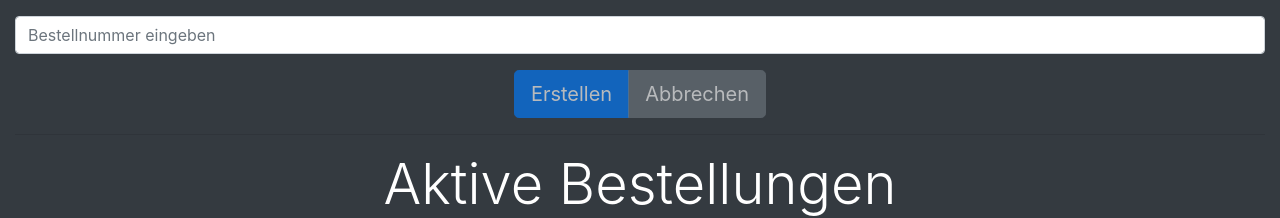
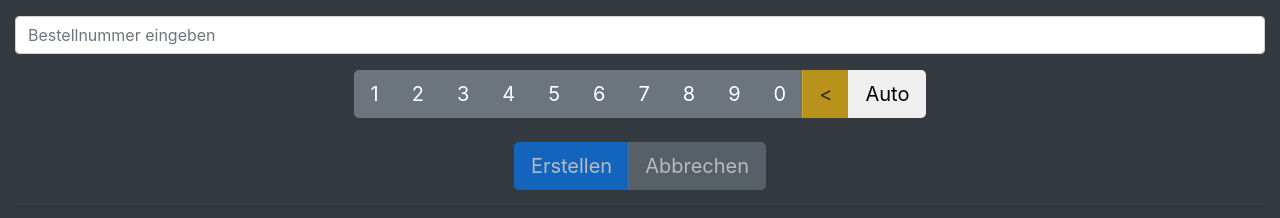
Before and after one commit to athlordJojo/ordermanager, an Angular app in the folder angular-app/: page /manage in a window 1280 px wide. Shown: the part 216-434 px from the top of the page. Built offline with nearby package versions, Linux system fonts and the light colour scheme; no server answers.

Commit message:
add buttonlist with numbers, so its is easier to add values. add auto button which autoselects the next free number

```diff
--- a/angular-app/src/app/api/order-api.service.ts
+++ b/angular-app/src/app/api/order-api.service.ts
@@ -12,13 +12,13 @@ export class OrderApi implements OnDestroy {
   private readonly client: CompatClient;
 
   constructor(private http: HttpClient) {
-    this.url = '/companies/B28C343D-03C1-4FF1-90B9-5DDA8AFD3BFE';
-    // this.url = 'http://localhost:8080/companies/B28C343D-03C1-4FF1-90B9-5DDA8AFD3BFE';
+    // this.url = '/companies/B28C343D-03C1-4FF1-90B9-5DDA8AFD3BFE';
+    this.url = 'http://localhost:8080/companies/B28C343D-03C1-4FF1-90B9-5DDA8AFD3BFE';
 
 
     this.client = Stomp.over(function () {
-      return new SockJS('/liveupdates')
-      // return new SockJS('http://localhost:8080/liveupdates')
+      // return new SockJS('/liveupdates')
+      return new SockJS('http://localhost:8080/liveupdates')
     });
 
     this.client.reconnect_delay = 5000;
--- a/angular-app/src/app/order-form/order-form.component.html
+++ b/angular-app/src/app/order-form/order-form.component.html
@@ -22,6 +22,20 @@
           <p *ngIf="newScoreBoardNumberForm.errors.min">Bestellnummer darf nicht negativ sein</p>
         </div>
       </div>
+      <div class="text-center">
+        <div class="btn-group btn-group-lg mb-4" role="group2">
+          <button type="button" class="btn btn-secondary" *ngFor="let i of [1,2,3,4,5,6,7,8,9,0]"
+                  (click)="addDigitToScoreBoardNumber(i)">{{i}}
+          </button>
+          <button [disabled]="!newScoreBoardNumberForm.value" type="button" class="btn btn-warning"
+                  (click)="deleteLastChar()"><
+          </button>
+          <button type="button" class="btn btn"
+                  (click)="selectNextFreeNumber()">Auto
+          </button>
+        </div>
+      </div>
+
 
       <div class="text-center">
         <div class="btn-group btn-group-lg" role="group">
--- a/angular-app/src/app/order-form/order-form.component.ts
+++ b/angular-app/src/app/order-form/order-form.component.ts
@@ -108,4 +108,46 @@ export class OrderFormComponent implements OnInit {
   resetForm() {
     this.newScoreBoardNumberForm.reset();
   }
+
+  addDigitToScoreBoardNumber(number: number) {
+    let asString: String = this.newScoreBoardNumberForm.value !== null ? this.newScoreBoardNumberForm.value.toString() : "";
+    this.newScoreBoardNumberForm.setValue(asString.concat(number.toString()));
+  }
+
+  deleteLastChar() {
+    let length = this.newScoreBoardNumberForm.value.length;
+    if (this.newScoreBoardNumberForm.value && length > 0) {
+      let oneLess: String = this.newScoreBoardNumberForm.value.substring(0, length - 1);
+      this.newScoreBoardNumberForm.setValue(oneLess);
+    }
+  }
+
+  selectNextFreeNumber() {
+    let nextScoreBoardNumber: String;
+
+    if (this.orders.length > 0) {
+      let sorted: OrderDto[] = this.orderService.sortByScoreBoardNumber(this.orders);
+
+      let all: number[] = [];// a set containing all numbers from 0 to the biggest scoreboardnumber.
+
+      // create set containing all numbers from 0 to the biggest available scoreboardnumber + 1.
+      // the +1 is necessary because we want to make sure that we even get a difference when all numbers are there
+      // from 0 to the biggest scoreboardnumber are assigned
+      for (let i = 0; i <= sorted[sorted.length - 1].scoreBoardNumber + 1; i++) {
+        all.push(i);
+      }
+
+      let allScoreBoardNumbers = sorted.map(value => value.scoreBoardNumber);
+      // create a difference between all numbers and the already used numbers (set theory).
+      // Now the 'difference'-array contains all numbers which are not yet assigned.
+      let difference:number[] = all.filter(x => !allScoreBoardNumbers.includes(x));
+
+      nextScoreBoardNumber = difference[0].toString();
+    } else {
+      // in case we dont have any scoreboardnumber yet
+      nextScoreBoardNumber = "0";
+    }
+
+    this.newScoreBoardNumberForm.setValue(nextScoreBoardNumber);
+  }
 }
--- a/angular-app/src/app/order-list/order-list.component.ts
+++ b/angular-app/src/app/order-list/order-list.component.ts
@@ -41,8 +41,8 @@ export class OrderListComponent implements OnDestroy {
 
   loadData() {
     this.orderApi.findAll().subscribe(data => {
-      let allInProgressOrders = this.orderService.filterAndSort(data, 'IN_PROGRESS');
-      let allReadyOrders = this.orderService.filterAndSort(data, "READY");
+      let allInProgressOrders = this.orderService.filterAndSortByModifiedDate(data, 'IN_PROGRESS');
+      let allReadyOrders = this.orderService.filterAndSortByModifiedDate(data, "READY");
       let newScoreboardNumber = allReadyOrders.length > 0 ? allReadyOrders[0].scoreBoardNumber.toString() : '-';
 
       // create a subarray containing orderDto with a size of 5 elements
--- a/angular-app/src/app/service/order.service.ts
+++ b/angular-app/src/app/service/order.service.ts
@@ -13,7 +13,19 @@ export class OrderService {
     return orders.find(order => order.scoreBoardNumber == scoredboardNumber) != null;
   }
 
-  filterAndSort(orders: OrderDto[], state: string) {
+  sortByScoreBoardNumber(orders: OrderDto[]) {
+    return orders.sort((a, b) => {
+      if (a.scoreBoardNumber > b.scoreBoardNumber) {
+        return -1;
+      } else if (a.scoreBoardNumber > b.scoreBoardNumber) {
+        return 1;
+      } else {
+        return 0;
+      }
+    }).reverse();
+  }
+
+  filterAndSortByModifiedDate(orders: OrderDto[], state: string) {
     function sortOrderByModifiedDate(order1: OrderDto, order2: OrderDto): number {
       if (order1.lastModifiedDate < order2.lastModifiedDate) {
         // order1 is older
```
Lines whose indentation alone changed are shown as unchanged.
